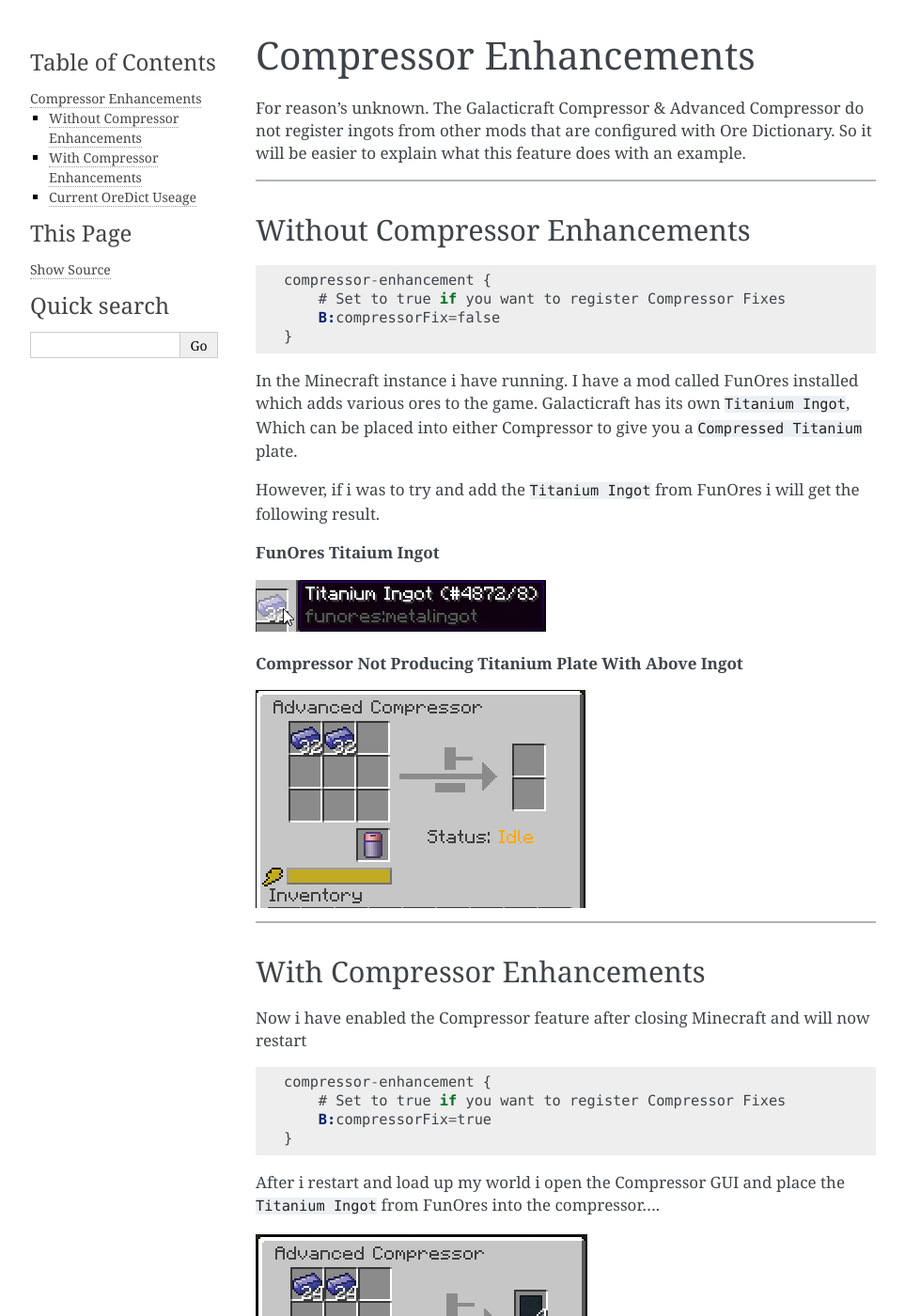
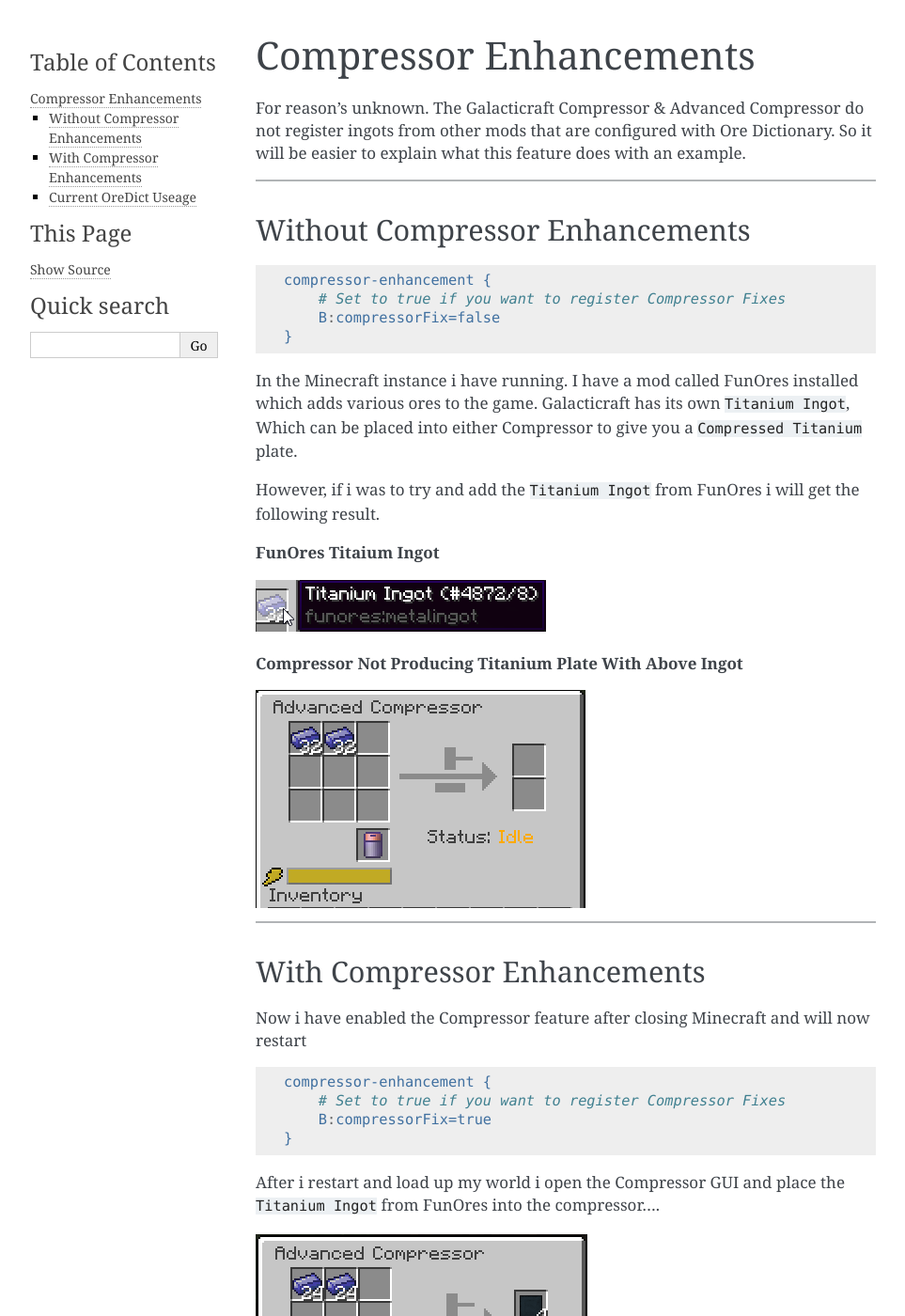
Before and after one commit to ReadOnly-Mods/ReadOnlyDocs, a Sphinx documentation site: the page built from source/galactictweaks/features/compressorenchancements.rst, in a window 1280 px wide and 1400 px high. Shown: the whole window at 94% size, without its empty margins (148-1111 px from the left). Built offline with Sphinx 7.4.7, drawn with Linux system fonts in a browser that asks for light colours.

```diff
--- a/requirements.txt
+++ b/requirements.txt
@@ -1,4 +1,4 @@
 sphinx
 sphinx-intl
 sphinx-JDLinker
-readonly_docs_theme==2.2.0
+readonly-docs-theme==2.3.0
--- a/source/galactictweaks/features/compressorenchancements.rst
+++ b/source/galactictweaks/features/compressorenchancements.rst
@@ -9,7 +9,7 @@
 Without Compressor Enhancements
 ^^^^^^^^^^^^^^^^^^^^^^^^^^^^^^^
 
-.. code-block:: guess
+.. code-block:: INI
 
 	compressor-enhancement {
 	    # Set to true if you want to register Compressor Fixes
@@ -36,7 +36,7 @@
 
 Now i have enabled the Compressor feature after closing Minecraft and will now restart
 
-.. code-block:: guess
+.. code-block:: INI
 
 	compressor-enhancement {
 	    # Set to true if you want to register Compressor Fixes
--- a/source/galactictweaks/overview.rst
+++ b/source/galactictweaks/overview.rst
@@ -1,5 +1,5 @@
-===============
+================
 Overview Testing
-===============
+================
 
 The articles in this section explain some stuff.
```
